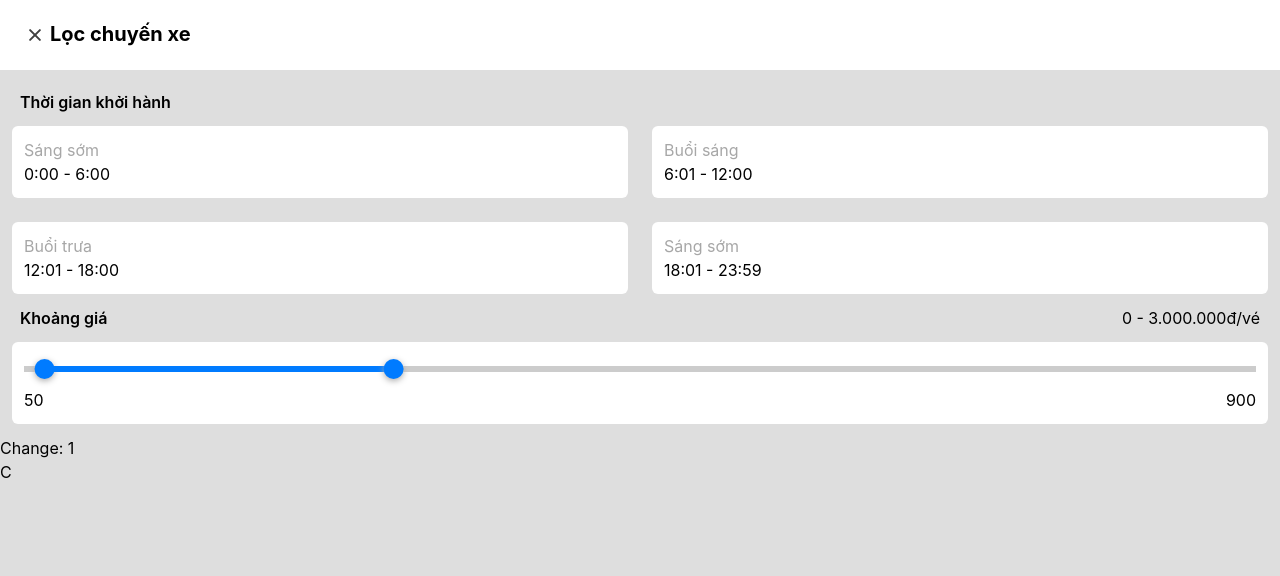
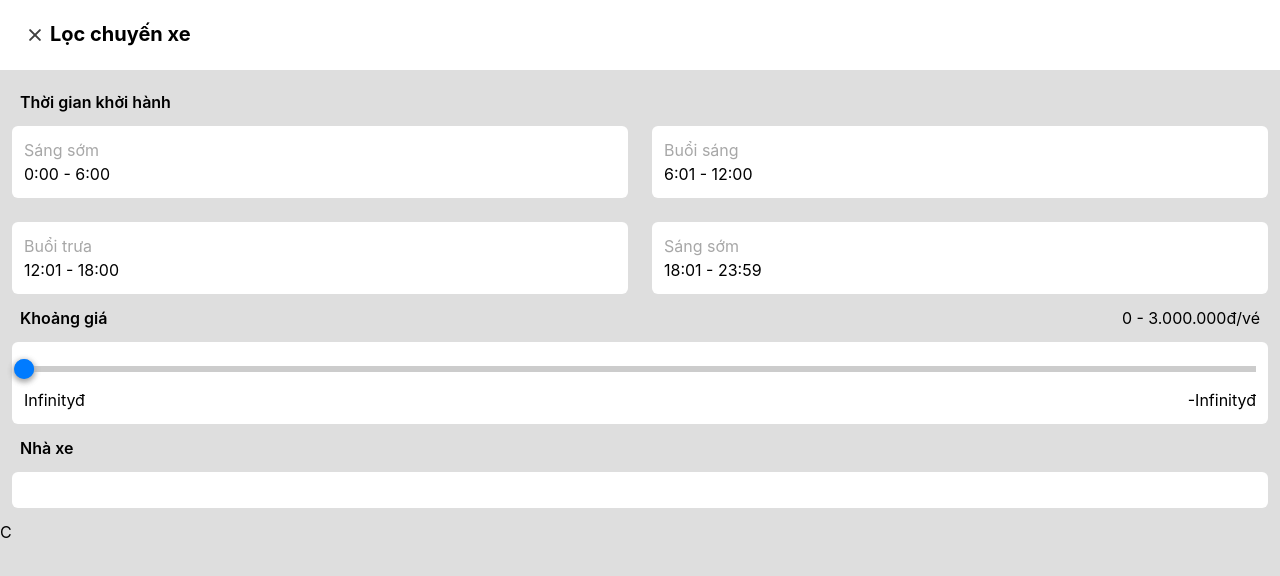
Before and after one commit to hieu4399243/BookCar, a React (Create React App) app in the folder bookcar/: page /list in a window 1280 px wide. Shown: the top 576 px of the page. Built offline with nearby package versions, Linux system fonts and the light colour scheme.

Commit message:
filter price by date-time

```diff
--- a/bookcar/src/pages/listCar/garage.tsx
+++ b/bookcar/src/pages/listCar/garage.tsx
@@ -1,9 +1,14 @@
-import React from 'react'
+import React from "react";
 
 export default function Garage() {
   return (
     <div>
-      <h1>Change: 1</h1>
+      <div className="flex justify-between text-center items-center px-5">
+        <h2 className="font-semibold">Nhà xe</h2>
+      </div>
+      <div className="bg-white p-3 m-3 rounded-md pt-6">
+
+      </div>
     </div>
-  )
+  );
 }
--- a/bookcar/src/pages/listCar/list.tsx
+++ b/bookcar/src/pages/listCar/list.tsx
@@ -15,7 +15,6 @@ export default function List() {
       </div>
       <div className='bg-[#dedede] h-screen'>
         <Time/>
-        <Price/>
         <Garage/>
         <Category/>
       </div>
--- a/bookcar/src/pages/listCar/price.tsx
+++ b/bookcar/src/pages/listCar/price.tsx
@@ -1,8 +1,13 @@
 import React, { useState } from "react";
 import { Range } from "react-range";
+import { NumberWithComans } from "../../utils/numberWithComas";
 
-export default function Price() {
-  const [values, setValues] = useState([50, 900]);
+interface PriceProps {
+  setPriceRange: React.Dispatch<React.SetStateAction<number[]>>;
+  priceRange: number[];
+}
+
+const Price: React.FC<PriceProps> = ({ setPriceRange, priceRange }) => {
   return (
     <div>
       <div className="flex justify-between text-center items-center px-5">
@@ -13,9 +18,9 @@ export default function Price() {
         <Range
           step={1}
           min={0}
-          max={3000}
-          values={values}
-          onChange={(newValues) => setValues(newValues)}
+          max={3000000}
+          values={priceRange}
+          onChange={(newValues) => setPriceRange(newValues)}
           renderTrack={({ props, children }) => (
             <div
               {...props}
@@ -33,8 +38,10 @@ export default function Price() {
                   height: "6px",
                   backgroundColor: "#007bff",
                   borderRadius: "3px",
-                  left: `${(values[0] / 3000) * 100}%`,
-                  width: `${((values[1] - values[0]) / 3000) * 100}%`,
+                  left: `${(priceRange[0] / 3000000) * 100}%`,
+                  width: `${
+                    ((priceRange[1] - priceRange[0]) / 3000000) * 100
+                  }%`,
                 }}
               />
             </div>
@@ -54,10 +61,12 @@ export default function Price() {
           )}
         />
         <div className="flex justify-between text-center items-center mt-4">
-          <div>{values[0].toFixed(0)}</div>
-          <div>{values[1].toFixed(0)}</div>
+          <div>{NumberWithComans(priceRange[0].toFixed(0))}đ</div>
+          <div>{NumberWithComans(priceRange[1].toFixed(0))}đ</div>
         </div>
       </div>
     </div>
   );
-}
+};
+
+export default Price;
--- a/bookcar/src/pages/listCar/time.tsx
+++ b/bookcar/src/pages/listCar/time.tsx
@@ -1,52 +1,84 @@
-import React, { useState } from "react";
+import React, { useState, useEffect } from "react";
 import data from "../../constants/locchuyenxe.json";
 import { groupTripsByTimeOfDate } from "../../utils/groupTripsByDate";
+import Price from "./price";
 
-const dataArray: any[] = data.json.coreData.data;
-const groupedTrips = groupTripsByTimeOfDate(data.json.coreData.data);
-console.log(groupedTrips);
+const groupedTrips: any = groupTripsByTimeOfDate(data.json.coreData.data);
+interface Trip {
+  uuid: string;
+  discount_amount: number;
+}
 
 export default function Time() {
-  // const handleFilter = (time) => {
-  //   setSelectedTime(time);
-  //   const groupedTrips = groupTripsByTimeOfDate(data.json.coreData.data);
-  //   setFilteredTrips(groupedTrips[time]);
-  // };
+  const [selectedTime, setSelectedTime] = useState<string | null>(null);
+  const [filteredTrips, setFilteredTrips] = useState<Trip[]>([]);
+  const [priceRange, setPriceRange] = useState([100, 300]);
+
+  useEffect(() => {
+    if (Object.keys(groupedTrips).length > 0) {
+      let minPrice = Number.POSITIVE_INFINITY;
+      let maxPrice = Number.NEGATIVE_INFINITY;
+
+      for (const trip of filteredTrips) {
+        minPrice = Math.min(minPrice, trip.discount_amount);
+        maxPrice = Math.max(maxPrice, trip.discount_amount);
+      }
+
+      minPrice = Math.max(0, minPrice);
+      maxPrice = Math.min(3000000, maxPrice);
+
+      setPriceRange([minPrice, maxPrice]);
+    }
+  }, [filteredTrips, groupedTrips]);
+
+  const handleFilter: React.MouseEventHandler<HTMLDivElement> = (event) => {
+    const time = event.currentTarget.getAttribute("data-time");
+    if (time) {
+      setSelectedTime(time);
+      setFilteredTrips(groupedTrips[time]);
+    }
+  };
 
   return (
     <div className="">
       <h2 className=" px-5 pt-5 font-semibold">Thời gian khởi hành</h2>
 
       <div className="grid grid-cols-2">
-        <div className="bg-white p-3 m-3 rounded-md">
+        <div
+          className="bg-white p-3 m-3 rounded-md"
+          onClick={handleFilter}
+          data-time="morning"
+        >
           <button className="font-normal text-[#a7a7a7]">Sáng sớm</button>
           <p>0:00 - 6:00</p>
         </div>
-        <div className="bg-white p-3 m-3 rounded-md">
+        <div
+          className="bg-white p-3 m-3 rounded-md"
+          onClick={handleFilter}
+          data-time="noon"
+        >
           <button className="font-normal text-[#a7a7a7]">Buổi sáng</button>
           <p>6:01 - 12:00</p>
         </div>
-        <div className="bg-white p-3 m-3 rounded-md">
+        <div
+          className="bg-white p-3 m-3 rounded-md"
+          onClick={handleFilter}
+          data-time="afternoon"
+        >
           <button className="font-normal text-[#a7a7a7]">Buổi trưa</button>
           <p>12:01 - 18:00</p>
         </div>
-        <div className="bg-white p-3 m-3 rounded-md">
+        <div
+          className="bg-white p-3 m-3 rounded-md"
+          onClick={handleFilter}
+          data-time="evening"
+        >
           <button className="font-normal text-[#a7a7a7]">Sáng sớm</button>
           <p>18:01 - 23:59</p>
         </div>
       </div>
-      {/* {Object.keys(groupedTrips).map((item,index) => (
-      <div key={index}>
-        <h2>{item}</h2>
-        <ul>
-          {groupedTrips[item].map(trip => (
-            <li key={trip.uuid}>
-              {trip.name} - {trip.departure_time} - {trip.drop_off_time}
-            </li>
-          ))}
-        </ul>
-      </div>
-    ))} */}
+
+      <Price setPriceRange={setPriceRange} priceRange={priceRange} />
     </div>
   );
 }
--- /dev/null
+++ b/bookcar/src/utils/numberWithComas.tsx
@@ -0,0 +1,4 @@
+
+export function NumberWithComans(number: string) {
+    return number.toString().replace(/\B(?=(\d{3})+(?!\d))/g, ".");
+}
```
